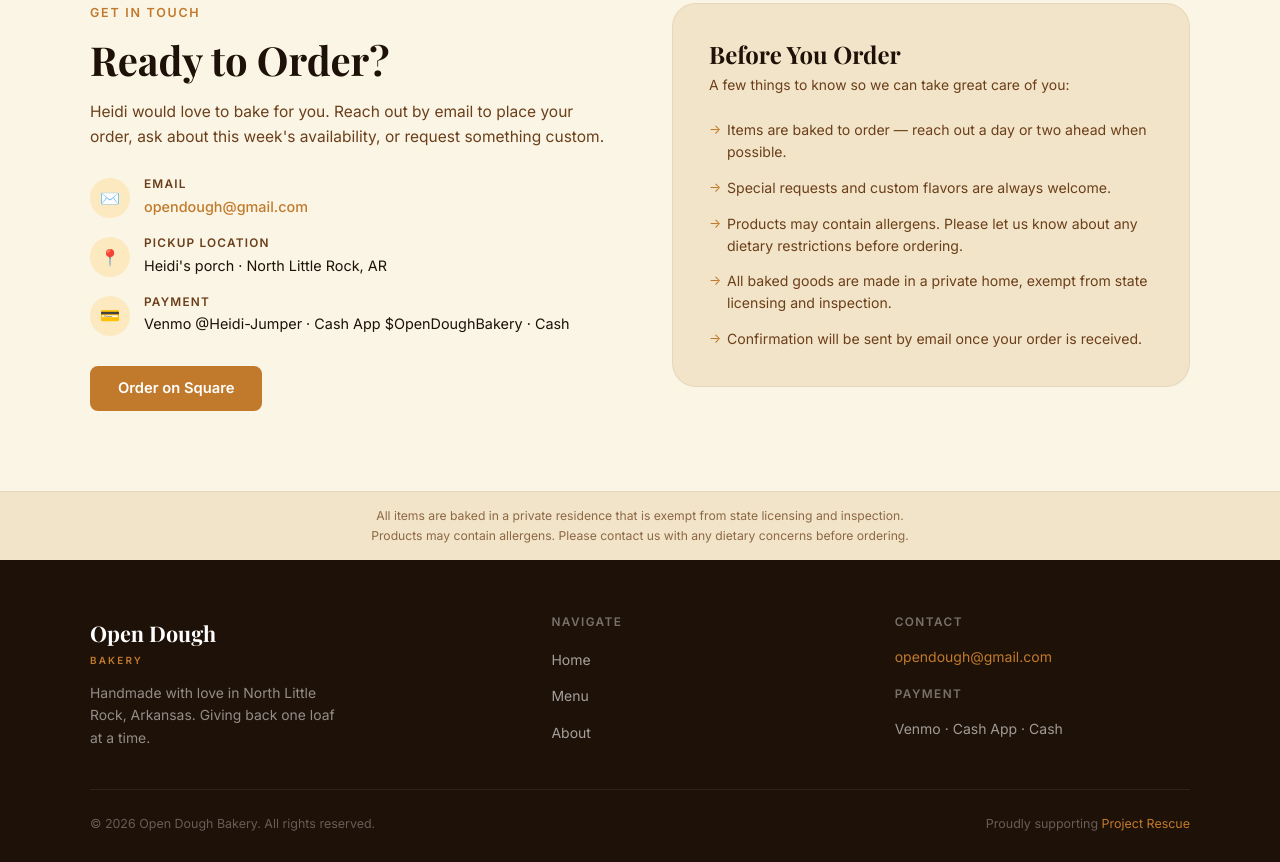
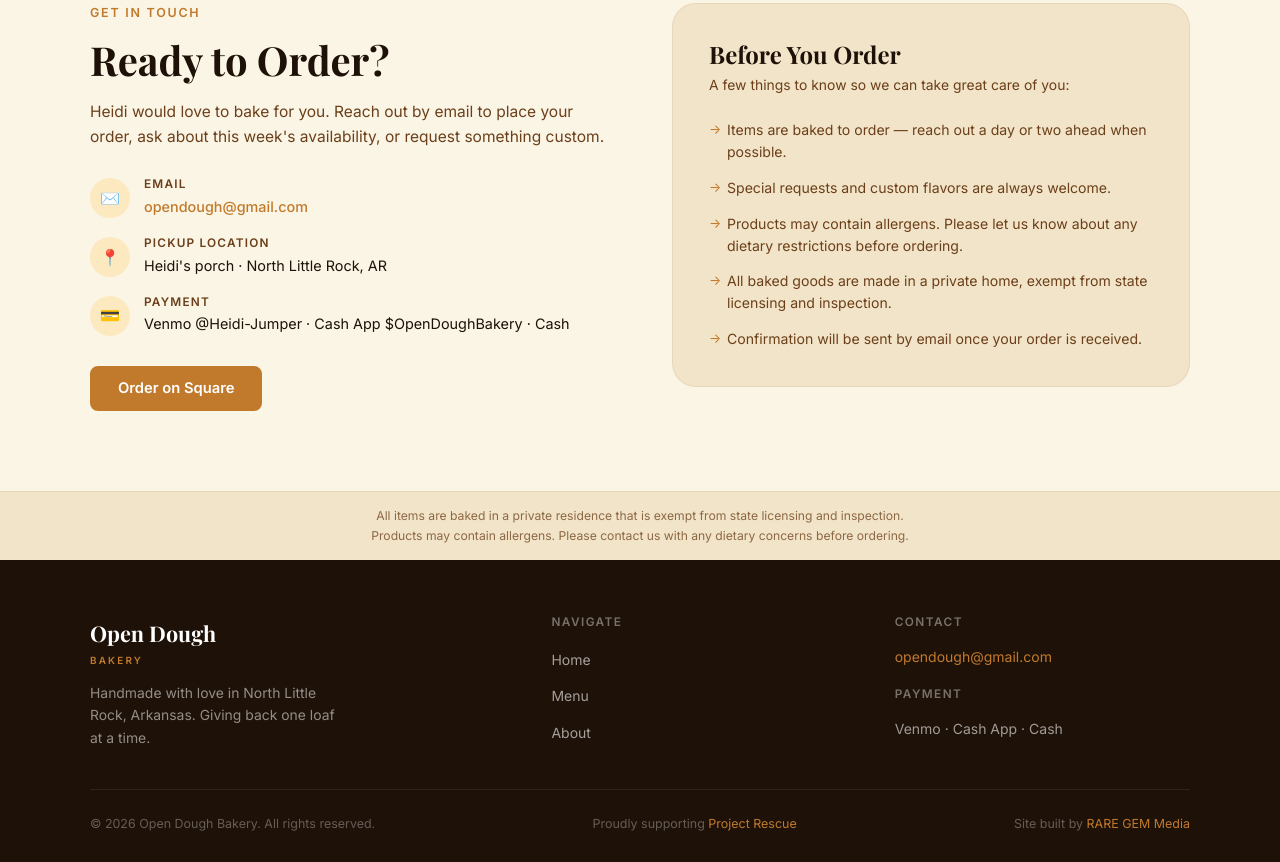
Before and after one commit to rgm2026/open-dough-bakery, a plain HTML site: page about.html in a window 1280 px wide. Shown: the part 3137-3999 px from the top of the page. Drawn offline with nearby package versions, Linux system fonts and the light colour scheme; a web font is replaced by a local one.

Commit message:
Add RARE GEM Media footer credit with link

```diff
--- a/about.html
+++ b/about.html
@@ -240,6 +240,7 @@
     <div class="footer-bottom">
       <p>&copy; 2026 Open Dough Bakery. All rights reserved.</p>
       <p>Proudly supporting <a href="about.html">Project Rescue</a></p>
+      <p>Site built by <a href="https://www.raregemmedia.com" target="_blank" rel="noopener">RARE GEM Media</a></p>
     </div>
   </footer>
 
```
Also changed, not shown: index.html (+1 -0 lines), menu.html (+1 -0 lines).
